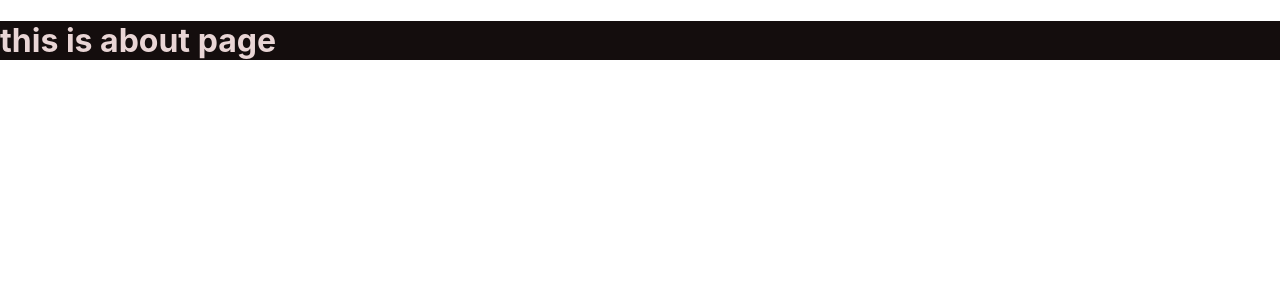
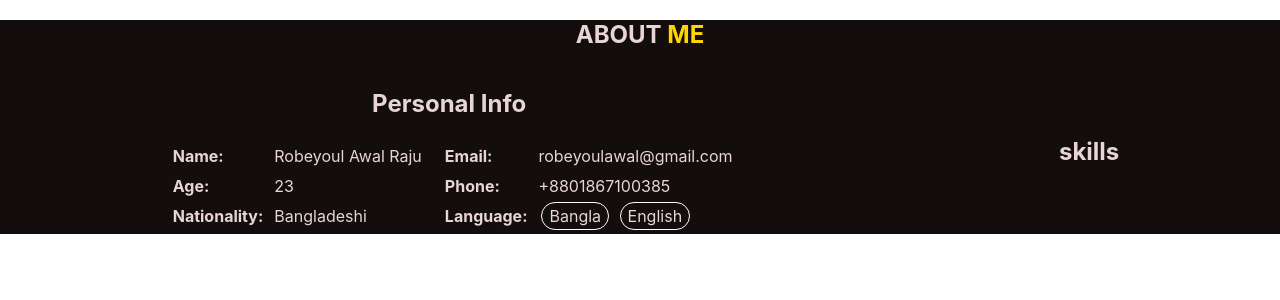
Before and after one commit to ra-raju/portfolio, a React (Create React App) app: page /about in a window 1280 px wide. Shown: the top 300 px of the page. Built offline with nearby package versions, Linux system fonts and the light colour scheme.

Commit message:
personal info

```diff
--- a/package.json
+++ b/package.json
@@ -12,9 +12,9 @@
     "@testing-library/react": "^11.1.0",
     "@testing-library/user-event": "^12.1.10",
     "react": "^17.0.2",
+    "react-circular-progressbar": "^2.0.4",
     "react-dom": "^17.0.2",
     "react-hook-form": "^7.20.2",
-    "react-reveal": "^1.2.2",
     "react-router-dom": "^6.0.2",
     "react-scripts": "4.0.3",
     "styled-components": "^5.3.3",
--- /dev/null
+++ b/src/Pages/About/About.css
@@ -0,0 +1,51 @@
+.about-section {
+  text-align: center;
+  width: 100%;
+  height: auto;
+}
+
+.about {
+  display: flex;
+  align-items: center;
+  justify-content: space-around;
+}
+.table-section {
+  display: flex;
+}
+
+.table-value {
+  text-align: justify;
+}
+
+.second-table {
+  margin-left: 10px;
+}
+
+.table-title {
+  font-weight: 700;
+  padding: 4px 8px;
+  text-align: justify;
+}
+
+.lang {
+  border: 1px solid white;
+  padding: 3px 7px;
+  border-radius: 40px;
+  -webkit-border-radius: 40px;
+  -moz-border-radius: 40px;
+  -ms-border-radius: 40px;
+  -o-border-radius: 40px;
+  margin: 0 3px;
+}
+
+@media screen and (max-width: 400px) {
+  .about {
+    flex-direction: column;
+  }
+  .table-section {
+    flex-direction: column;
+  }
+  .table-title {
+    text-align: right;
+  }
+}
--- a/src/Pages/About/About.jsx
+++ b/src/Pages/About/About.jsx
@@ -1,10 +1,30 @@
+import { Grid } from '@mui/material';
 import React from 'react';
+import './About.css';
+import PersonalInfo from './PersonalInfo';
+import Skills from './Skills';
 
 const About = () => {
   return (
-    <div>
-      <h1>this is about page</h1>
-    </div>
+    <section className="about-section">
+      <h1 className="about-heading">
+        ABOUT <span className="name">ME</span>
+      </h1>
+
+      <div className="about">
+        <div className="personal-info">
+          <PersonalInfo />
+        </div>
+        <div className="skills">
+          <Skills />
+        </div>
+      </div>
+
+      <Grid container spacing={2}>
+        <Grid item sm={12} md={6}></Grid>
+        <Grid item sm={12} md={6}></Grid>
+      </Grid>
+    </section>
   );
 };
 
--- /dev/null
+++ b/src/Pages/About/PersonalInfo.jsx
@@ -0,0 +1,49 @@
+import React from 'react';
+import './About.css';
+
+const PersonalInfo = () => {
+  return (
+    <div>
+      <h1>Personal Info</h1>
+      <table>
+        <tbody>
+          <div className="table-section">
+            <div className="first-table table">
+              <tr className="tr">
+                <td className="table-title">Name: </td>
+                <td className="table-value">Robeyoul Awal Raju</td>
+              </tr>
+              <tr>
+                <td className="table-title">Age: </td>
+                <td className="table-value">23</td>
+              </tr>
+              <tr>
+                <td className="table-title">Nationality: </td>
+                <td className="table-value">Bangladeshi</td>
+              </tr>
+            </div>
+            <div className="second-table table">
+              <tr>
+                <td className="table-title">Email: </td>
+                <td className="table-value">robeyoulawal@gmail.com</td>
+              </tr>
+              <tr>
+                <td className="table-title">Phone: </td>
+                <td className="table-value">+8801867100385</td>
+              </tr>
+              <tr>
+                <td className="table-title">Language: </td>
+                <td className="table-value">
+                  <span className="lang">Bangla</span>{' '}
+                  <span className="lang">English</span>
+                </td>
+              </tr>
+            </div>
+          </div>
+        </tbody>
+      </table>
+    </div>
+  );
+};
+
+export default PersonalInfo;
--- /dev/null
+++ b/src/Pages/About/Skills.jsx
@@ -0,0 +1,11 @@
+import React from 'react';
+
+const Skills = () => {
+  return (
+    <div>
+      <h1>skills</h1>
+    </div>
+  );
+};
+
+export default Skills;
```
Also changed, not shown: 2 other files (tests, documents, lock files or other folders).
